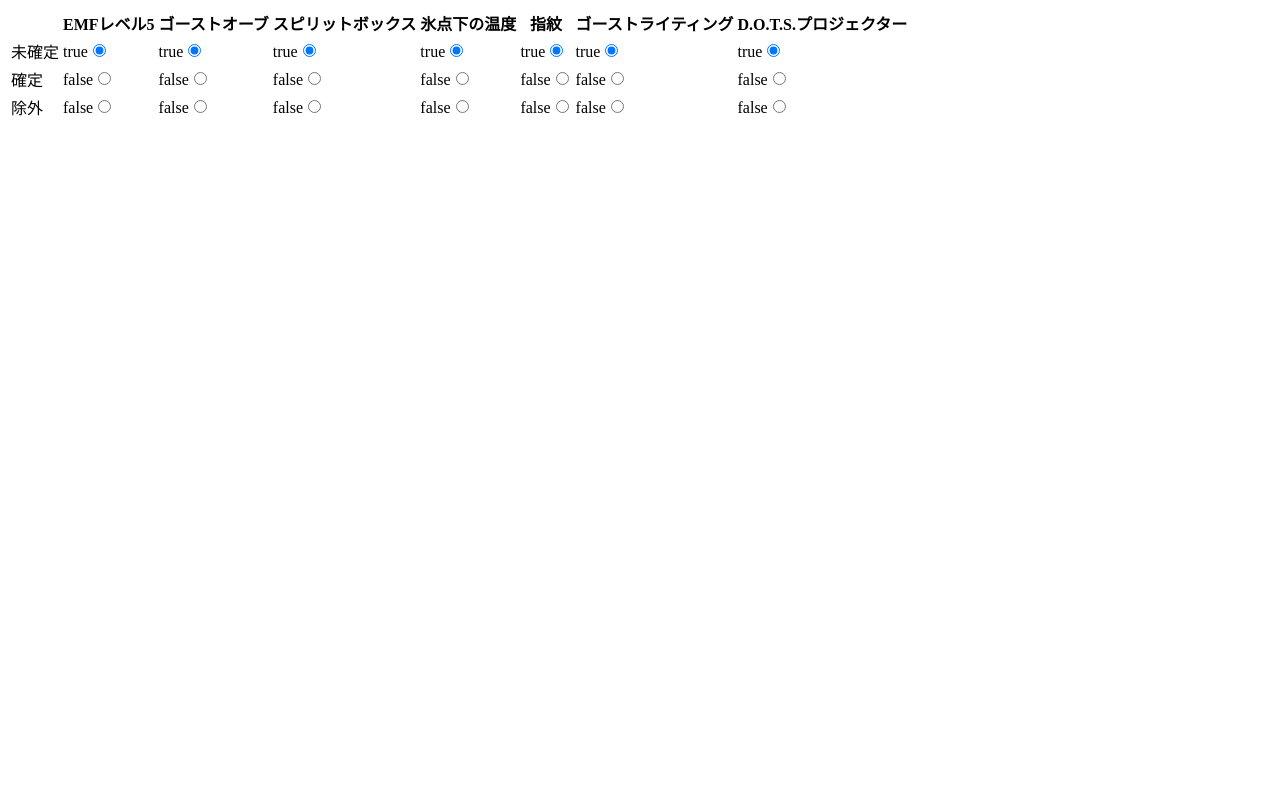
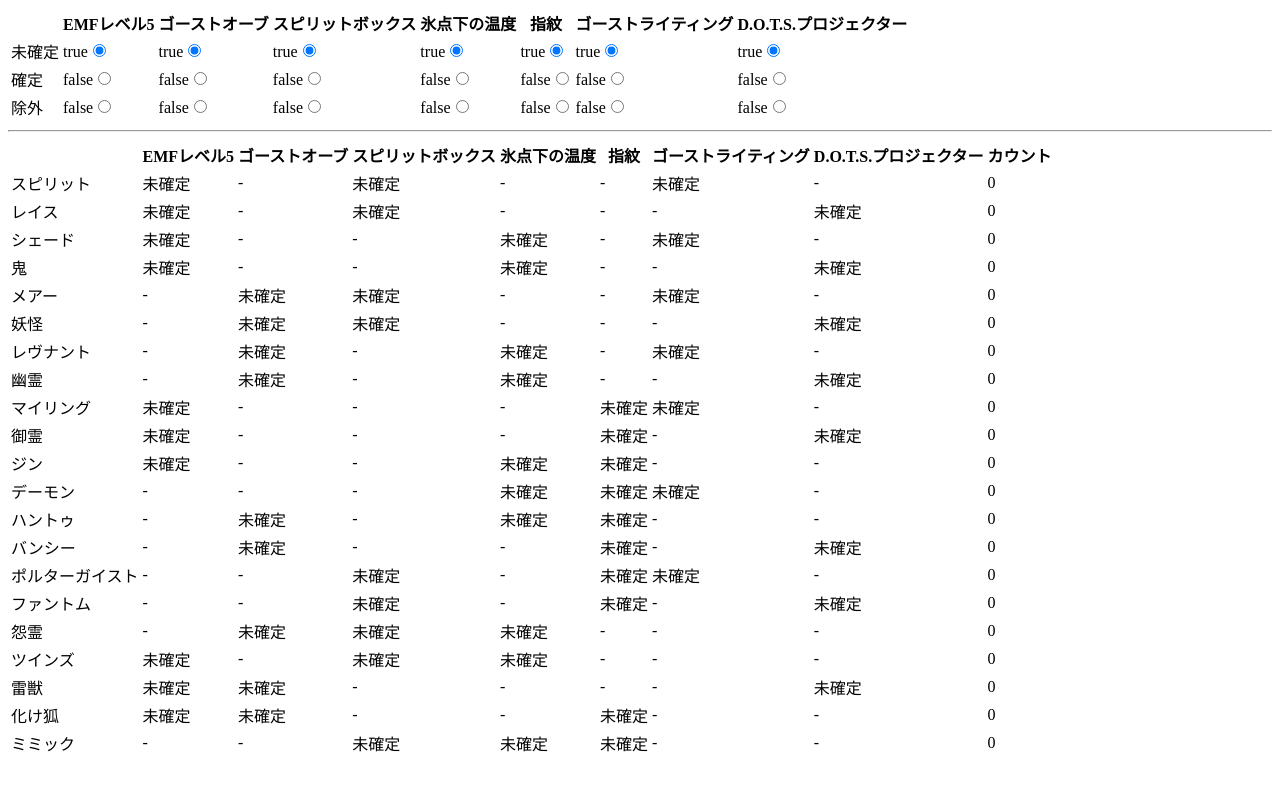
Before and after one commit to naoki-funawatari/phasmophobia, a React (Create React App) app: page / in a window 1280 px wide. Shown: the top 790 px of the page. Built offline with nearby package versions, Linux system fonts and the light colour scheme.

Commit message:
feat: ゴースト一覧を作成。

```diff
--- a/src/database/ghosts.json
+++ b/src/database/ghosts.json
@@ -2,7 +2,7 @@
   {
     "id": 0,
     "name": "スピリット",
-    "items": [
+    "itemIds": [
       0,
       2,
       5
@@ -11,7 +11,7 @@
   {
     "id": 1,
     "name": "レイス",
-    "items": [
+    "itemIds": [
       0,
       2,
       6
@@ -20,7 +20,7 @@
   {
     "id": 2,
     "name": "シェード",
-    "items": [
+    "itemIds": [
       0,
       3,
       5
@@ -29,7 +29,7 @@
   {
     "id": 3,
     "name": "鬼",
-    "items": [
+    "itemIds": [
       0,
       3,
       6
@@ -38,7 +38,7 @@
   {
     "id": 4,
     "name": "メアー",
-    "items": [
+    "itemIds": [
       1,
       2,
       5
@@ -47,7 +47,7 @@
   {
     "id": 5,
     "name": "妖怪",
-    "items": [
+    "itemIds": [
       1,
       2,
       6
@@ -56,7 +56,7 @@
   {
     "id": 6,
     "name": "レヴナント",
-    "items": [
+    "itemIds": [
       1,
       3,
       5
@@ -65,7 +65,7 @@
   {
     "id": 7,
     "name": "幽霊",
-    "items": [
+    "itemIds": [
       1,
       3,
       6
@@ -74,7 +74,7 @@
   {
     "id": 8,
     "name": "マイリング",
-    "items": [
+    "itemIds": [
       0,
       4,
       5
@@ -83,7 +83,7 @@
   {
     "id": 9,
     "name": "御霊",
-    "items": [
+    "itemIds": [
       0,
       4,
       6
@@ -92,7 +92,7 @@
   {
     "id": 10,
     "name": "ジン",
-    "items": [
+    "itemIds": [
       0,
       3,
       4
@@ -101,7 +101,7 @@
   {
     "id": 11,
     "name": "デーモン",
-    "items": [
+    "itemIds": [
       3,
       4,
       5
@@ -110,7 +110,7 @@
   {
     "id": 12,
     "name": "ハントゥ",
-    "items": [
+    "itemIds": [
       1,
       3,
       4
@@ -119,7 +119,7 @@
   {
     "id": 13,
     "name": "バンシー",
-    "items": [
+    "itemIds": [
       1,
       4,
       6
@@ -128,7 +128,7 @@
   {
     "id": 14,
     "name": "ポルターガイスト",
-    "items": [
+    "itemIds": [
       2,
       4,
       5
@@ -137,7 +137,7 @@
   {
     "id": 15,
     "name": "ファントム",
-    "items": [
+    "itemIds": [
       2,
       4,
       6
@@ -146,7 +146,7 @@
   {
     "id": 16,
     "name": "怨霊",
-    "items": [
+    "itemIds": [
       1,
       2,
       3
@@ -155,7 +155,7 @@
   {
     "id": 17,
     "name": "ツインズ",
-    "items": [
+    "itemIds": [
       0,
       2,
       3
@@ -164,7 +164,7 @@
   {
     "id": 18,
     "name": "雷獣",
-    "items": [
+    "itemIds": [
       0,
       1,
       6
@@ -173,7 +173,7 @@
   {
     "id": 19,
     "name": "化け狐",
-    "items": [
+    "itemIds": [
       0,
       1,
       4
@@ -182,7 +182,7 @@
   {
     "id": 20,
     "name": "ミミック",
-    "items": [
+    "itemIds": [
       2,
       3,
       4
--- a/src/features/App.tsx
+++ b/src/features/App.tsx
@@ -1,15 +1,39 @@
 import { useRecoilValue, useRecoilState } from "recoil";
-import { itemsStore, conditionsStore, itemConditionsStore, ItemCondition } from "@/stores/stores";
+import {
+  itemsStore,
+  conditionsStore,
+  ghostsStore,
+  itemConditionsStore,
+  ItemCondition,
+} from "@/stores/stores";
 
 export default function App() {
   const items = useRecoilValue(itemsStore);
   const conditions = useRecoilValue(conditionsStore);
+  const ghosts = useRecoilValue(ghostsStore);
   const [conditionPerItem, setConditionPerItem] = useRecoilState(itemConditionsStore);
 
   const isDetermin = (itemId: number, conditionId: number) => {
     return !!conditionPerItem
       .filter(o => o.item.id === itemId)
       .filter(o => o.condition.id === conditionId).length;
+  };
+
+  const getConditionName = (ghostId: number, itemId: number) => {
+    const hasItem = ghosts
+      .filter(o => o.id === ghostId)
+      .flatMap(o => o.itemIds)
+      .includes(itemId);
+    const conditionName = conditionPerItem.find(o => o.item.id === itemId)?.condition.name ?? "";
+    return hasItem ? conditionName : "-";
+  };
+
+  const getDeterminCount = (ghostId: number) => {
+    const determinItemIds = conditionPerItem.filter(o => o.condition.id === 1).map(o => o.item.id);
+    return ghosts
+      .filter(o => o.id === ghostId)
+      .flatMap(o => o.itemIds)
+      .filter(o => determinItemIds.includes(o)).length;
   };
 
   const handleEvidenceClicked = (itemId: number, conditionId: number) => () => {
@@ -58,7 +82,33 @@ export default function App() {
           </tbody>
         </table>
       </header>
-      <div></div>
+      <hr />
+      <main>
+        <table>
+          <thead>
+            <tr>
+              <th></th>
+              {items.map(item => (
+                <th key={`ghost-table-header-${item.id}`}>{item.name}</th>
+              ))}
+              <th>カウント</th>
+            </tr>
+          </thead>
+          <tbody>
+            {ghosts.map((ghost, i) => (
+              <tr key={`ghost-table-data-${ghost.id}-${i}`}>
+                <td>{ghost.name}</td>
+                {items.map(item => (
+                  <td key={`ghost-table-data-${ghost.id}-${i}-${item.id}`}>
+                    <label>{`${getConditionName(ghost.id, item.id)}`}</label>
+                  </td>
+                ))}
+                <td>{getDeterminCount(ghost.id)}</td>
+              </tr>
+            ))}
+          </tbody>
+        </table>
+      </main>
     </>
   );
 }
--- a/src/stores/stores.ts
+++ b/src/stores/stores.ts
@@ -16,7 +16,7 @@ interface Condition {
 interface Ghost {
   id: number;
   name: string;
-  items: number[];
+  itemIds: number[];
 }
 
 export interface ItemCondition {
```
